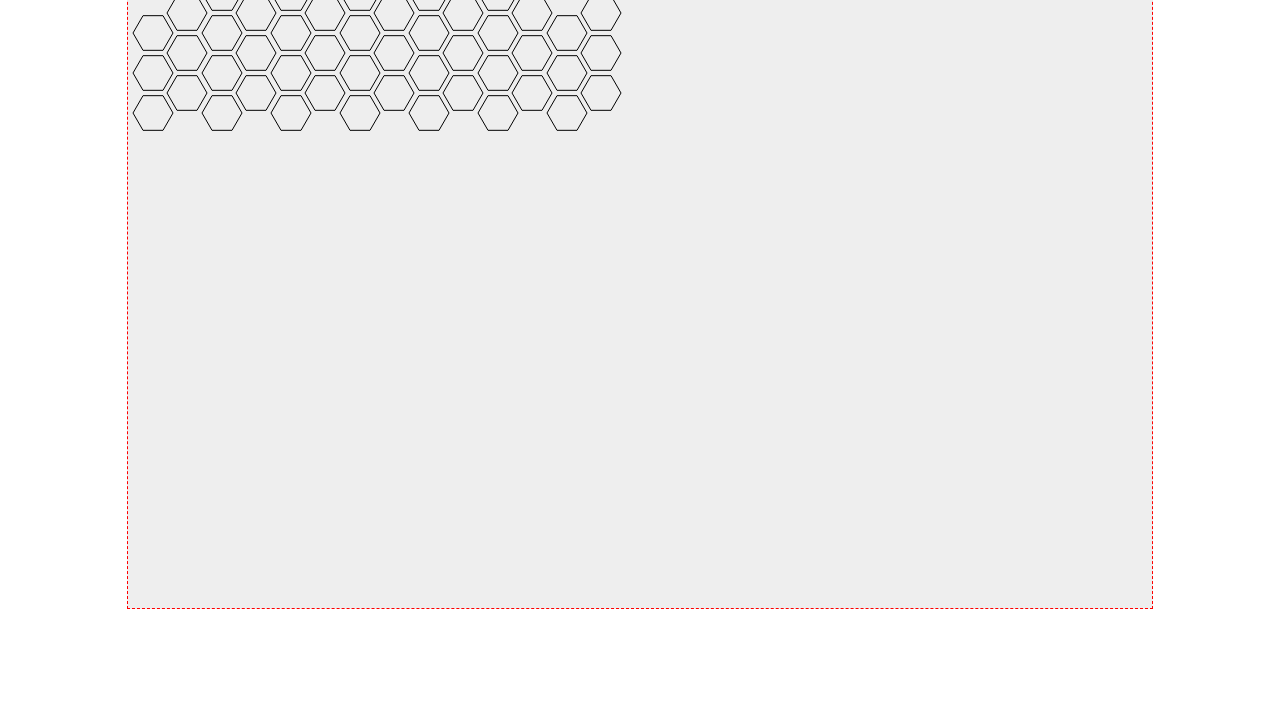
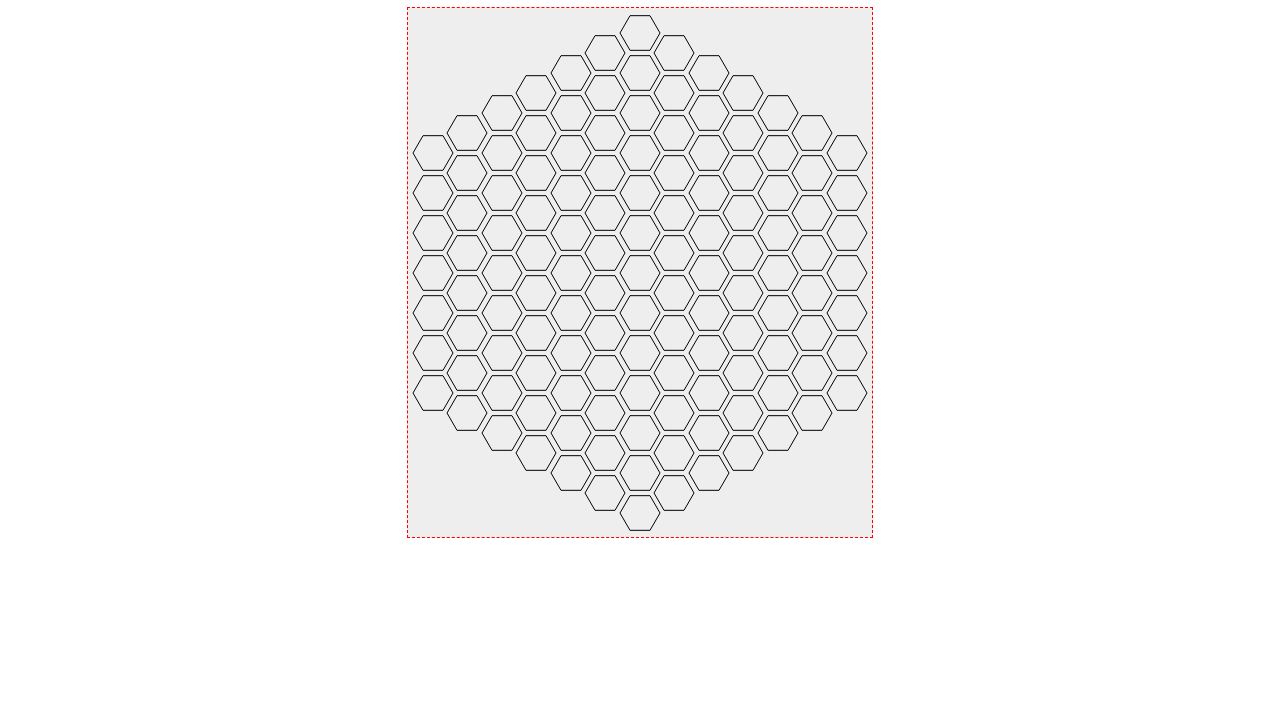
Before and after one commit to rostun/word-wars, a plain HTML site: page index.html in a window 1280 px wide. Shown: the part 81-800 px from the top of the page. Drawn offline with Linux system fonts and the light colour scheme.

Commit message:
finish map

```diff
--- a/index.html
+++ b/index.html
@@ -8,6 +8,8 @@
         body {
             display: flex;
             justify-content: center;
+            align-items: center;
+            flex-direction: column;
         }
 
         canvas {
@@ -19,7 +21,8 @@
 </head>
 
 <body>
-    <canvas id="board" width="1024" height="680">
+    <h1>Word Crusades!</h1>
+    <canvas id="board" width="464" height="529">
 
     </canvas>
 </body>
--- a/index.js
+++ b/index.js
@@ -10,15 +10,31 @@ class Board {
         this.RADIANS_30 = 30 * (Math.PI / 180);
 
         this.ROW_MAP = [
+            [0, 0, 0, 1, 0, 0, 0],
+            [0, 0, 1, 1, 0, 0, 0],
             [0, 0, 1, 1, 1, 0, 0],
+            [0, 1, 1, 1, 1, 0, 0],
             [0, 1, 1, 1, 1, 1, 0],
+            [1, 1, 1, 1, 1, 1, 0],
+            [1, 1, 1, 1, 1, 1, 1],
+            [1, 1, 1, 1, 1, 1, 0],
+            [1, 1, 1, 1, 1, 1, 1],
+            [1, 1, 1, 1, 1, 1, 0],
+            [1, 1, 1, 1, 1, 1, 1],
+            [1, 1, 1, 1, 1, 1, 0],
+            [1, 1, 1, 1, 1, 1, 1],
+            [1, 1, 1, 1, 1, 1, 0],
+            [1, 1, 1, 1, 1, 1, 1],
+            [1, 1, 1, 1, 1, 1, 0],
+            [1, 1, 1, 1, 1, 1, 1],
+            [1, 1, 1, 1, 1, 1, 0],
+            [1, 1, 1, 1, 1, 1, 1],
+            [1, 1, 1, 1, 1, 1, 0],
             [0, 1, 1, 1, 1, 1, 0],
-            [1, 1, 1, 1, 1, 1, 1],
-            [1, 1, 1, 1, 1, 1, 1],
-            [1, 1, 1, 1, 1, 1, 1],
-            [1, 1, 1, 1, 1, 1, 1],
-            [1, 1, 1, 1, 1, 1, 1],
-            [1, 1, 1, 1, 1, 1, 1],
+            [0, 1, 1, 1, 1, 0, 0],
+            [0, 0, 1, 1, 1, 0, 0],
+            [0, 0, 1, 1, 0, 0, 0],
+            [0, 0, 0, 1, 0, 0, 0],
         ]
 
         Object.freeze(this);
```
